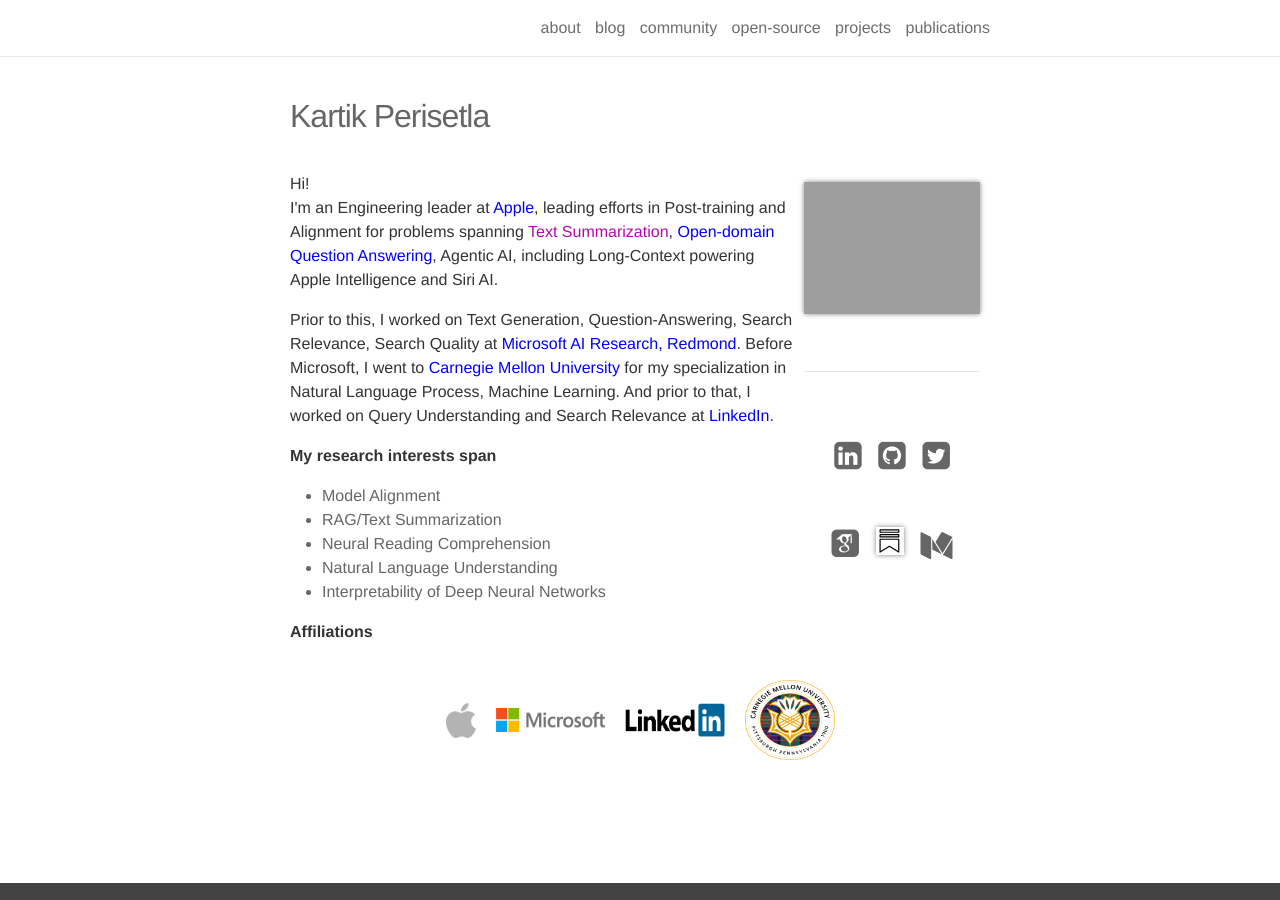
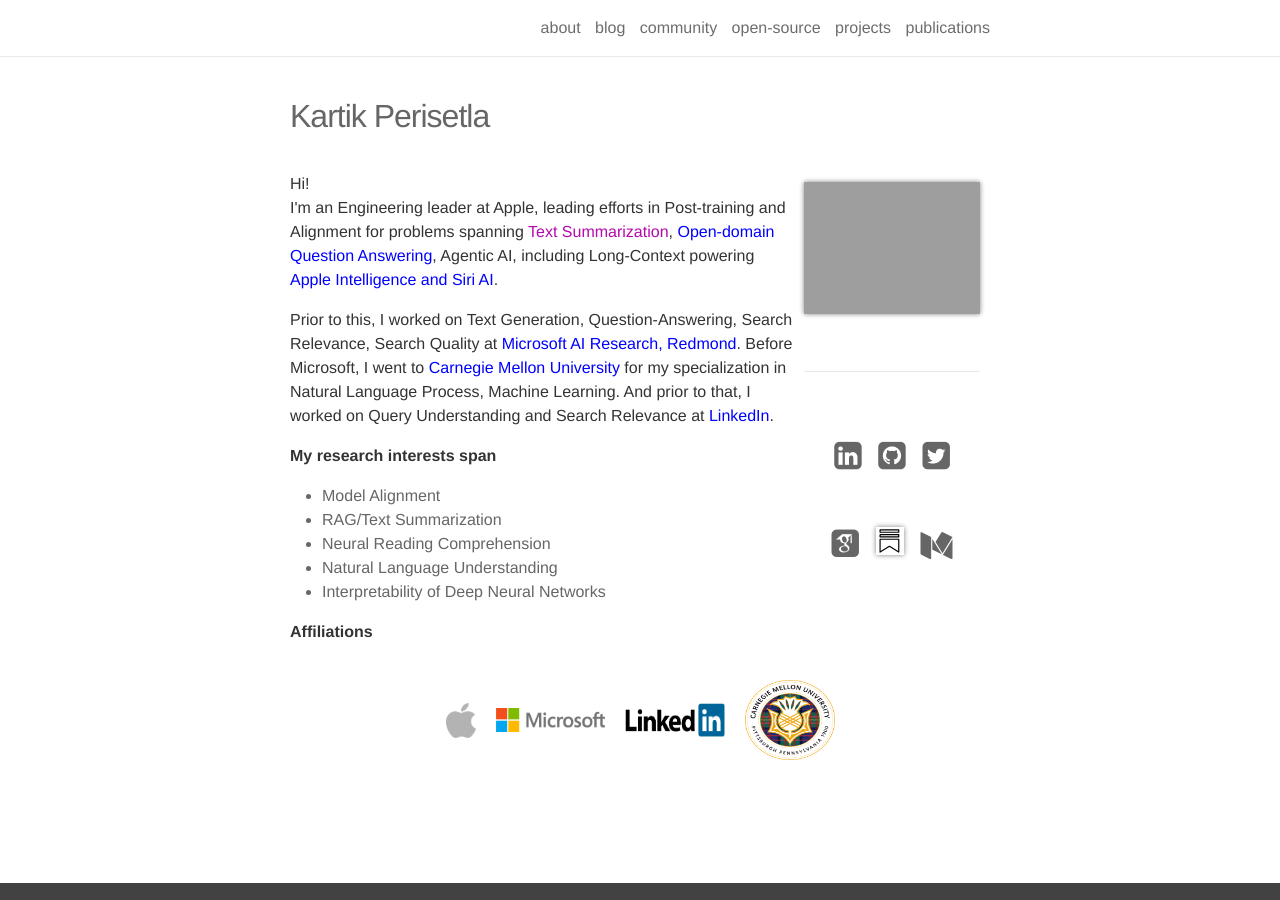
Before and after one commit to kartikperisetla/kartikperisetla.github.io, a Jekyll site: the page built from _pages/about.md, in a window 1280 px wide. Built offline with Jekyll 4.4.1, drawn with Linux system fonts in a browser that asks for light colours; nearby versions of some CDN libraries; some web fonts are replaced.

Commit message:
copy: link Apple Intelligence and Siri AI to apple.com/apple-intelligence

```diff
--- a/_pages/about.md
+++ b/_pages/about.md
@@ -10,7 +10,7 @@
 ---
 <p align="left">
 Hi!<br/>
-I'm an Engineering leader at <a href="https://www.apple.com/siri/" target="_blank" style="color:blue">Apple</a>, leading efforts in Post-training and Alignment for problems spanning <a target="_blank" href="https://en.wikipedia.org/wiki/Automatic_summarization#Abstractive-based_summarization">Text Summarization</a>, <a target="_blank" href="https://en.wikipedia.org/wiki/Question_answering#Open_domain_question_answering" style="color:blue">Open-domain Question Answering</a>, Agentic AI, including Long-Context powering Apple Intelligence and Siri AI.</p>
+I'm an Engineering leader at Apple, leading efforts in Post-training and Alignment for problems spanning <a target="_blank" href="https://en.wikipedia.org/wiki/Automatic_summarization#Abstractive-based_summarization">Text Summarization</a>, <a target="_blank" href="https://en.wikipedia.org/wiki/Question_answering#Open_domain_question_answering" style="color:blue">Open-domain Question Answering</a>, Agentic AI, including Long-Context powering <a href="https://www.apple.com/apple-intelligence/" target="_blank" style="color:blue">Apple Intelligence and Siri AI</a>.</p>
 
 <p>
 Prior to this, I worked on Text Generation, Question-Answering, Search Relevance, Search Quality at <a href="https://www.microsoft.com/en-us/research/lab/microsoft-research-redmond/" target="_blank" style="color:blue">Microsoft AI Research, Redmond</a>. Before Microsoft, I went to <a href="http://cmu.edu/" target="_blank" style="color:blue">Carnegie Mellon University</a> for my specialization in Natural Language Process, Machine Learning. And prior to that, I worked on Query Understanding and Search Relevance at <a href="https://linkedin.com" target="_blank" style="color:blue">LinkedIn</a>.
```
